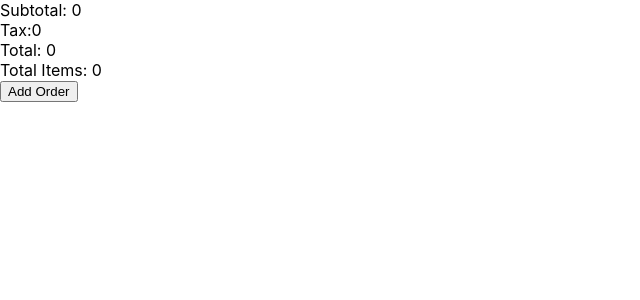
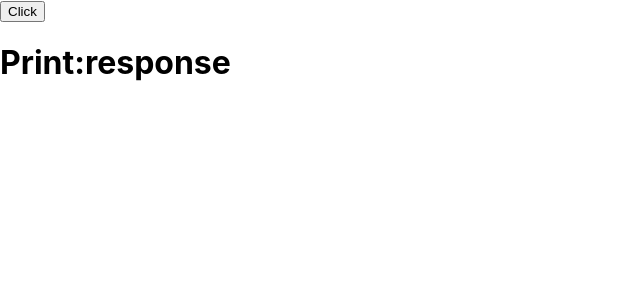
Before and after one commit to yayahzakiyah/05-react-hooks, a React (Create React App) app: page / in a window 1280 px wide. Shown: the top 300 px of the page, without its empty margins (0-640 px from the left). Built offline with nearby package versions, Linux system fonts and the light colour scheme.

Commit message:
hooks with context

```diff
--- a/src/App.js
+++ b/src/App.js
@@ -5,6 +5,8 @@ import { ThemeModifier } from './components/ThemeModifier';
 import { DummyView } from './components/DummyView';
 import { HookComponent } from './components/HookComponent';
 import { CustomerOrderView } from './components/CustomerOrderView';
+import { DepsProvider } from './context/depContext';
+import { MoreEffectService } from './services/MoreEffectService';
 
 const App = () => {
   // const [pageID, setPageId] = useState(0)
@@ -15,7 +17,12 @@ const App = () => {
 
   return (
     // <HookComponent/>
-    <CustomerOrderView/>
+    // <CustomerOrderView/>
+    <DepsProvider services={{
+      moreEffectService: MoreEffectService()
+    }}>
+      <MoreEffect/>
+    </DepsProvider>
   )
 }
 
--- a/src/components/MoreEffect.js
+++ b/src/components/MoreEffect.js
@@ -1,19 +1,21 @@
 import { useEffect, useState } from "react"
+import { useDeps } from "../context/depContext"
 import { MoreEffectService } from "../services/MoreEffectService"
 
 export const MoreEffect = () => {
-    const {doPrint} = MoreEffectService()
+    const {moreEffectService: {doPrint}} = useDeps()
+    // const {doPrint} = MoreEffectService()
     // cara yang salah, result tidak akan tercetal di browser, diperlukan state
-    let result = 'empty';
-    useEffect(() => {
-        result = doPrint('1')
-        console.log(result);
-    })
-    return (
-        <>
-            <h1>Print:{result}</h1>
-        </>
-    )
+    // let result = 'empty';
+    // useEffect(() => {
+    //     result = doPrint('1')
+    //     console.log(result);
+    // })
+    // return (
+    //     <>
+    //         <h1>Print:{result}</h1>
+    //     </>
+    // )
 
     //Hati2, Backend akan di-flooding dengan request
     //karena useEffect === componentDidMount & ComponentDidUpdate
@@ -37,17 +39,17 @@ export const MoreEffect = () => {
 //    )
 
     //useEffect akan dipanggil lagi ketika ada perubahan id
-    // const [result, setResult] = useState('');
-    // const [id, setId] = useState('')
-    // useEffect(() => {
-    //     setResult(doPrint(id))
-    //     console.log('1');
-    // }, [id])
+    const [result, setResult] = useState('');
+    const [id, setId] = useState('')
+    useEffect(() => {
+        setResult(doPrint(id))
+        console.log('1');
+    }, [id])
 
-    // return (
-    //     <>
-    //         <button onClick={() => setId('12')}>Click</button>
-    //         <h1>Print:{result}</h1>
-    //     </>
-    // )
+    return (
+        <>
+            <button onClick={() => setId('12')}>Click</button>
+            <h1>Print:{result}</h1>
+        </>
+    )
 }
--- /dev/null
+++ b/src/context/depContext.js
@@ -0,0 +1,15 @@
+import { createContext, useContext } from "react"
+
+const DepsContext = createContext({})
+
+export function useDeps() {
+    return useContext(DepsContext);
+}
+
+export function DepsProvider({children, services}) {
+    return(
+        <DepsContext.Provider value={services}>
+            {children}
+        </DepsContext.Provider>
+    )
+}
```
